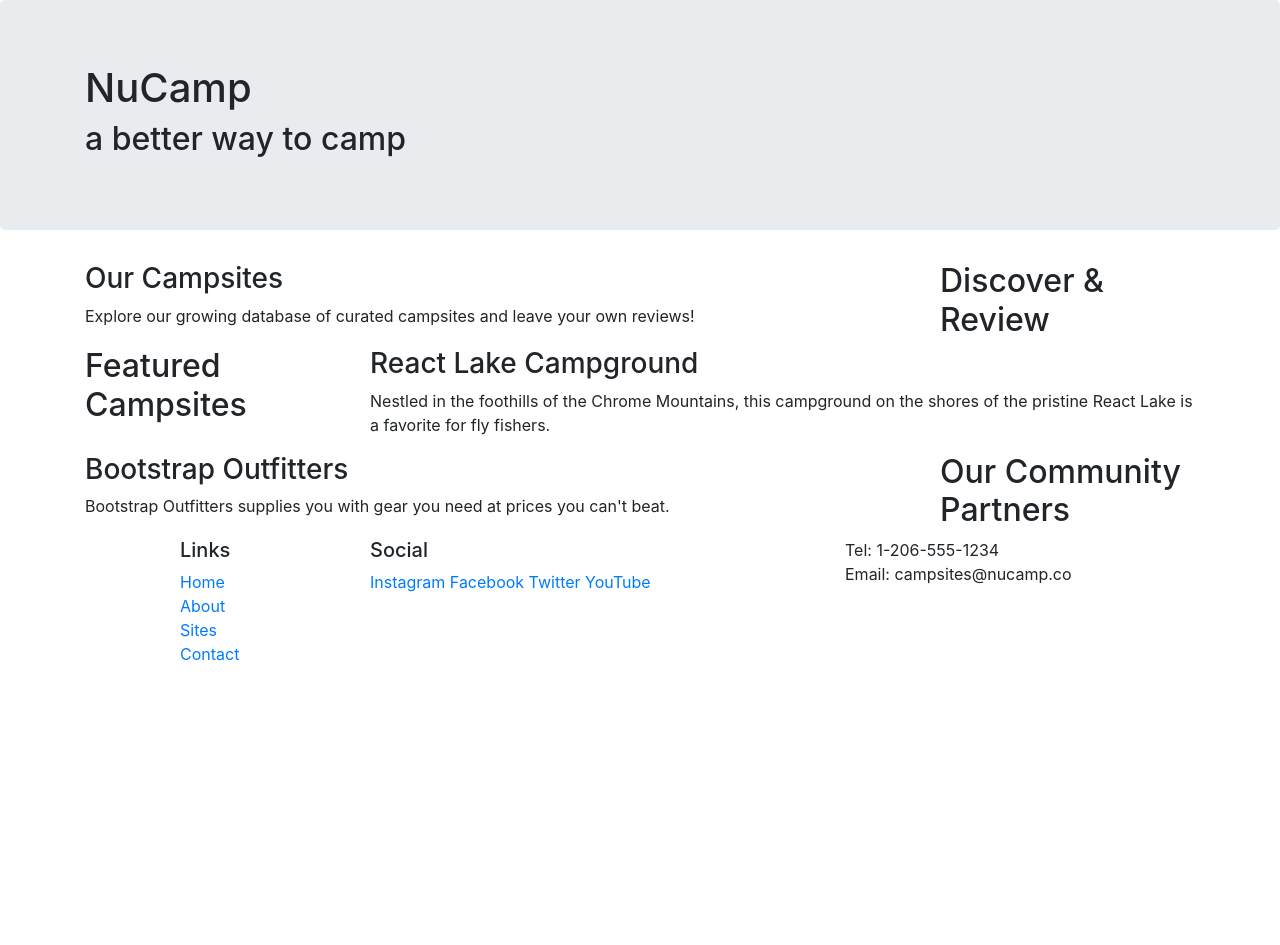
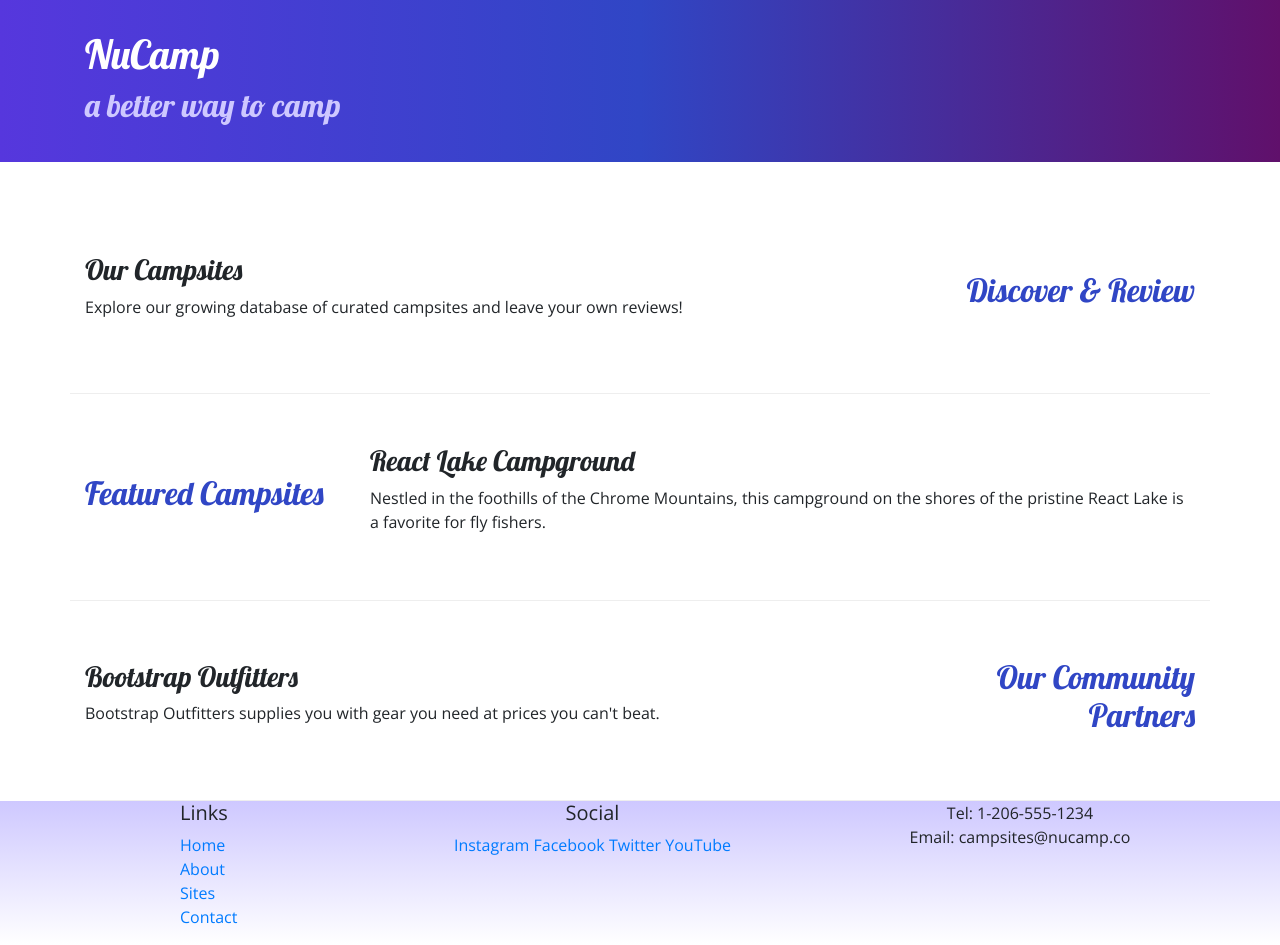
Before and after one commit to Davidalvarezj/Bootstrap-exercise-1-nucamp-website, a website: page index.html in a window 1280 px wide. Before the commit the page ends 800 px from the top, so only its background shows below. Drawn offline with nearby package versions, Linux system fonts and the light colour scheme.

Commit message:
Second bootstrap changes and custom css (text-center, align-items-center, fonts)

```diff
--- /dev/null
+++ b/css/styles.css
@@ -0,0 +1,33 @@
+body {
+    font-family: "Open Sans", "sans-serif";
+}
+
+h1, h2, h3 {
+    font-family: "lobster","cursive";
+}
+
+h2 {
+    color: #3046c5;
+}
+
+header h2 {
+    color: #cec8ff;
+}
+
+footer {
+    background-image: linear-gradient(#cec8ff, white);
+    padding: 20px , 0;
+}
+
+.jumbotron{
+    padding: 30px;
+    background-image: linear-gradient(to right, #5637dd, #3046c5, #60106b) ;
+    color: white;
+
+}
+
+.row-content{
+    padding: 50px 0;
+    border-bottom: 1px ridge;
+    min-height: 200px;
+}
--- a/index.html
+++ b/index.html
@@ -8,13 +8,18 @@
 
         <!-- Bootstrap CSS -->
         <link rel="stylesheet" href="node_modules/bootstrap/dist/css/bootstrap.min.css" />
+        <link rel="stylesheet" href="https://fonts.googleapis.com/css?family=Lobster|Open+Sans" />
+        <link rel="stylesheet" href="./css/styles.css" />
+
+
+
 
         <title>NuCamp: A Better Way To Camp</title>
     </head>
 
 <body>
 
-    <header class="jumbotron">
+    <header class="jumbotron jumbotron-fluid">
         <div class="container">
             <div class="row">
                 <div class="col">
@@ -25,9 +30,9 @@
         </div>
     </header>
     <div class="container">
-        <div class="row">
+        <div class="row row-content align-items-center">
             <div class="col-sm-4 col-md-3 order-sm-last">
-                <h2>Discover & Review</h2>
+                <h2 class="text-sm-right">Discover & Review</h2>
             </div>
             <div class="col">
                 <h3>Our Campsites</h3>
@@ -35,7 +40,7 @@
             </div>
         </div>
 
-        <div class="row">
+        <div class="row row-content align-items-center">
             <div class="col-sm-4 col-md-3">
                 <h2>Featured Campsites</h2>
             </div>
@@ -45,9 +50,9 @@
             </div>
         </div>
 
-        <div class="row">
+        <div class="row row-content align-items-center">
             <div class="col-sm-4 col-md-3 order-sm-last">
-                <h2>Our Community Partners</h2>
+                <h2 class="text-sm-right">Our Community Partners</h2>
             </div>
             <div class="col">
                 <h3>Bootstrap Outfitters</h3>
@@ -67,14 +72,14 @@
                         <li><a href="#">Contact</a></li>
                     </ul>
                 </div>
-                <div class="col-6 col-sm-5">
+                <div class="col-6 col-sm-5 text-center" >
                     <h5>Social</h5>
                     <a href="http://instagram.com/">Instagram</a>
                     <a href="http://facebook.com/">Facebook</a>
                     <a href="http://twitter.com/">Twitter</a>
                     <a href="http://youtube.com/">YouTube</a>
                 </div>
-                <div class="col col-sm-4">
+                <div class="col col-sm-4 text-center">
                     Tel: 1-206-555-1234<br />
                     Email: campsites@nucamp.co
                 </div>
```
